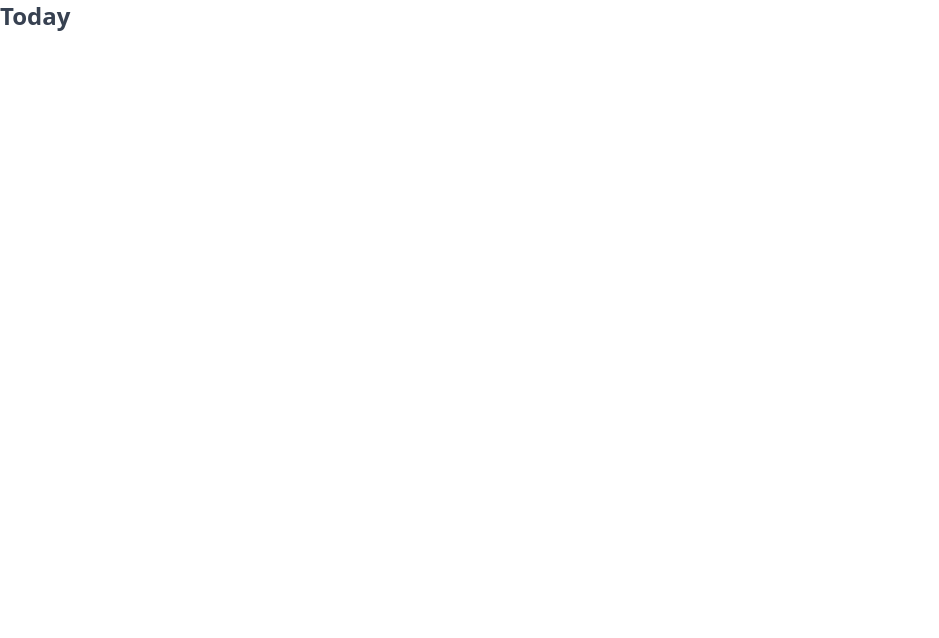
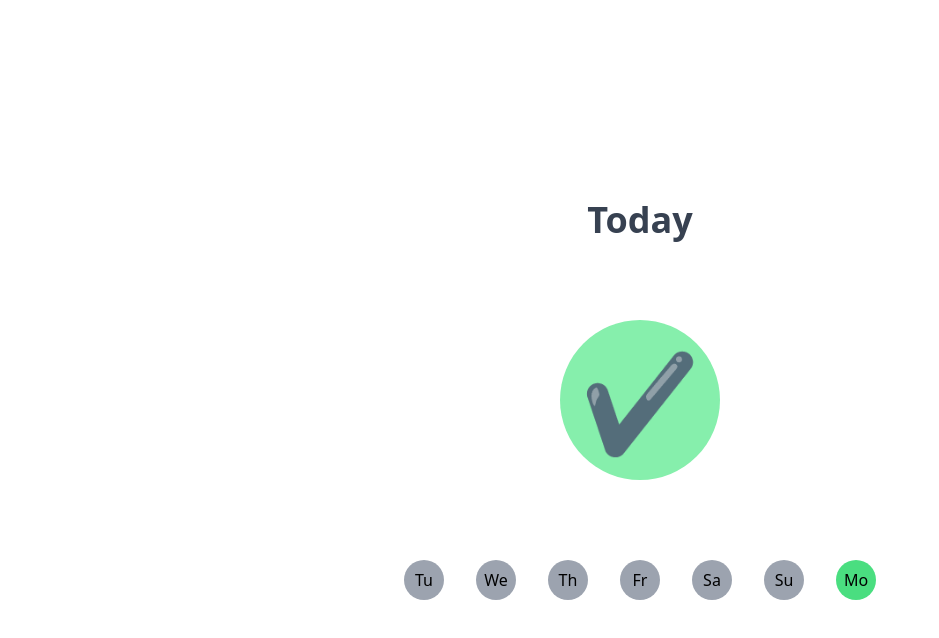
Before and after one commit to hehoku/the-year, a Next.js app: page / in a window 1280 px wide. Shown: the top 638 px of the page, without its empty margins (0-939 px from the left). Built offline with nearby package versions, Linux system fonts and the light colour scheme.

Commit message:
feat: add ui of today page

```diff
--- a/package.json
+++ b/package.json
@@ -13,6 +13,7 @@
     "@prisma/client": "^4.10.1",
     "@types/react": "18.0.27",
     "@types/react-dom": "18.0.10",
+    "dayjs": "^1.11.7",
     "eslint": "8.32.0",
     "eslint-config-next": "13.1.4",
     "next": "13.1.4",
--- a/src/app/today.tsx
+++ b/src/app/today.tsx
@@ -1,8 +1,69 @@
+import { useCallback, useEffect, useState } from "react";
+import dayjs, { Dayjs } from "dayjs";
+
 export default function Today() {
+  const [pass7days, setPass7days] = useState<Dayjs[]>([]);
+  const dayOfWeekCSSName =
+    "w-10 h-10 rounded-full bg-gray-400 flex items-center justify-center cursor-pointer";
+
+  let updateDays = () => {
+    let days = [];
+    let now = dayjs();
+    for (let i = 0; i < 7; i++) {
+      let day = now.subtract(i, "day");
+      days.unshift(day);
+    }
+    console.log(days);
+    setPass7days(days);
+  };
+
+  let dayOfWeekMapToAbbr = (dayOfWeek: number) => {
+    switch (dayOfWeek) {
+      case 0:
+        return "Su";
+      case 1:
+        return "Mo";
+      case 2:
+        return "Tu";
+      case 3:
+        return "We";
+      case 4:
+        return "Th";
+      case 5:
+        return "Fr";
+      case 6:
+        return "Sa";
+    }
+  };
+
+  useEffect(() => {
+    updateDays();
+  }, []);
+
   return (
     <>
-      <div className="">
-        <h3 className="text-gray-700 text-2xl font-bold">Today</h3>
+      <div className="flex flex-col items-center gap-20 justify-center min-h-screen">
+        <h3 className="text-gray-700 text-4xl font-bold">Today</h3>
+        <div className="w-40 h-40 rounded-full bg-green-300 flex justify-center items-center text-8xl cursor-pointer">
+          ✔️
+        </div>
+        <div className="flex flex-row justify-between gap-8">
+          {pass7days &&
+            pass7days.map((item, index) => {
+              return (
+                <div
+                  key={item.format()}
+                  className={
+                    index === 6
+                      ? dayOfWeekCSSName + " bg-green-400"
+                      : dayOfWeekCSSName
+                  }
+                >
+                  {dayOfWeekMapToAbbr(item.day())}
+                </div>
+              );
+            })}
+        </div>
       </div>
     </>
   );
```
Also changed, not shown: 1 other file (tests, documents, lock files or other folders).
